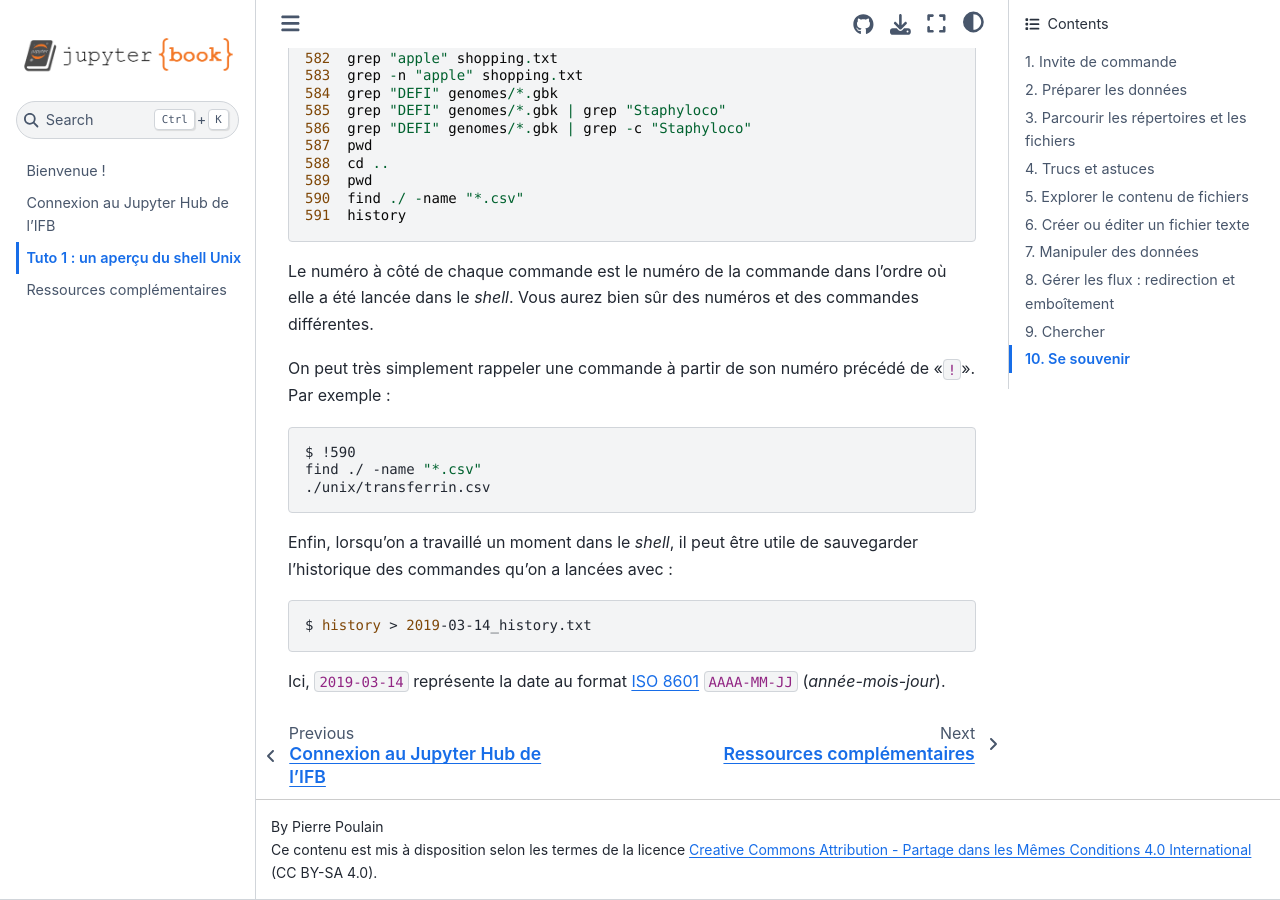
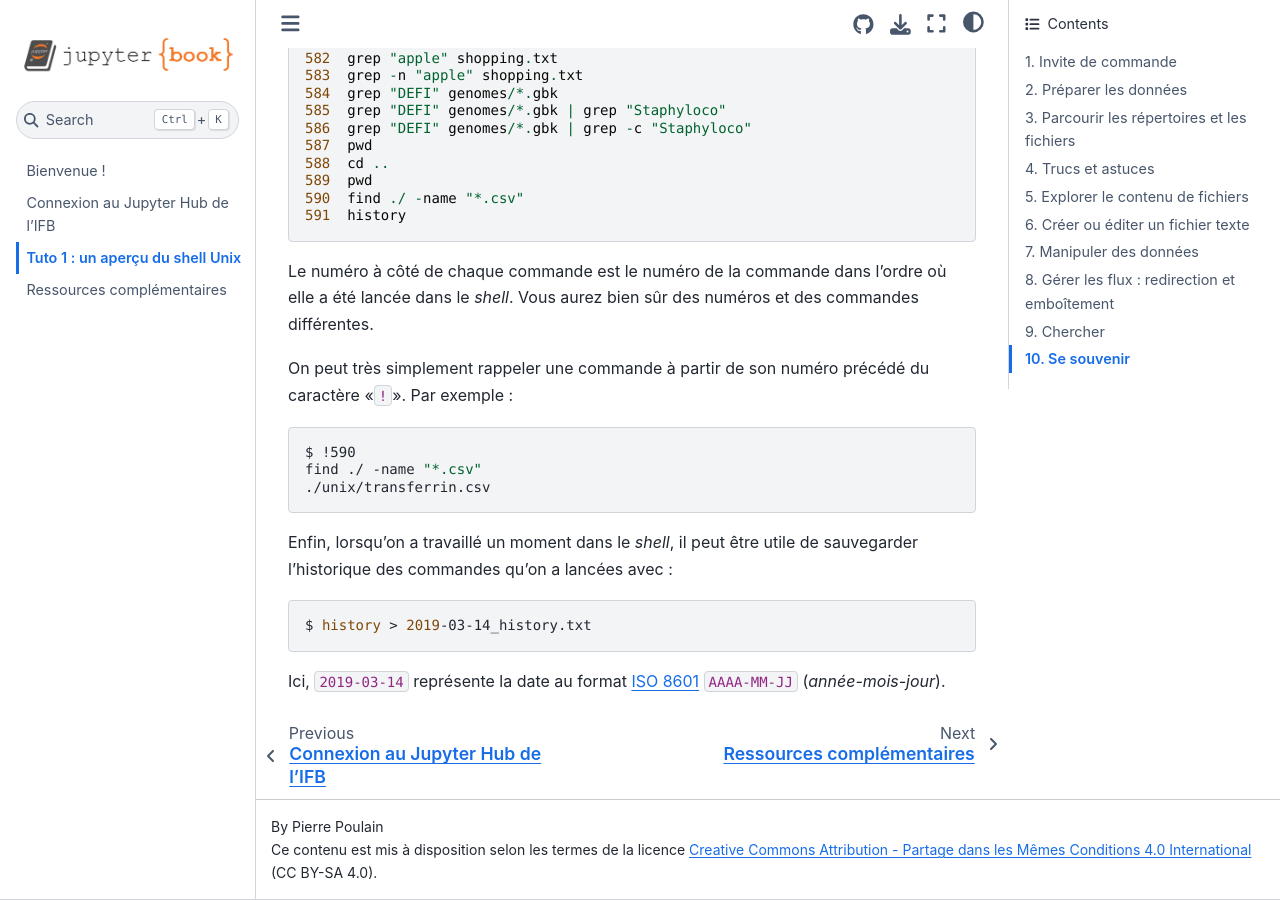
Before and after one commit to pierrepo/unix-tutorial, a Jupyter Book: the page built from tutorial_1/tutorial.md, in a window 1280 px wide and 900 px high, scrolled down 25298 px. Built offline with Jupyter Book 1.0.4 settings and Sphinx 7.4.7 and the Sphinx Book theme 1.1.4, drawn with Linux system fonts in a browser that asks for light colours.

Commit message:
Add more details

````diff
--- a/tutorial_1/tutorial.md
+++ b/tutorial_1/tutorial.md
@@ -1072,7 +1072,7 @@ produit une sortie du type :
 
 Le numéro à côté de chaque commande est le numéro de la commande dans l'ordre où elle a été lancée dans le *shell*. Vous aurez bien sûr des numéros et des commandes différentes.
 
-On peut très simplement rappeler une commande à partir de son numéro précédé de «`!`». Par exemple :
+On peut très simplement rappeler une commande à partir de son numéro précédé du caractère «`!`». Par exemple :
 
 ```bash
 $ !590
````
